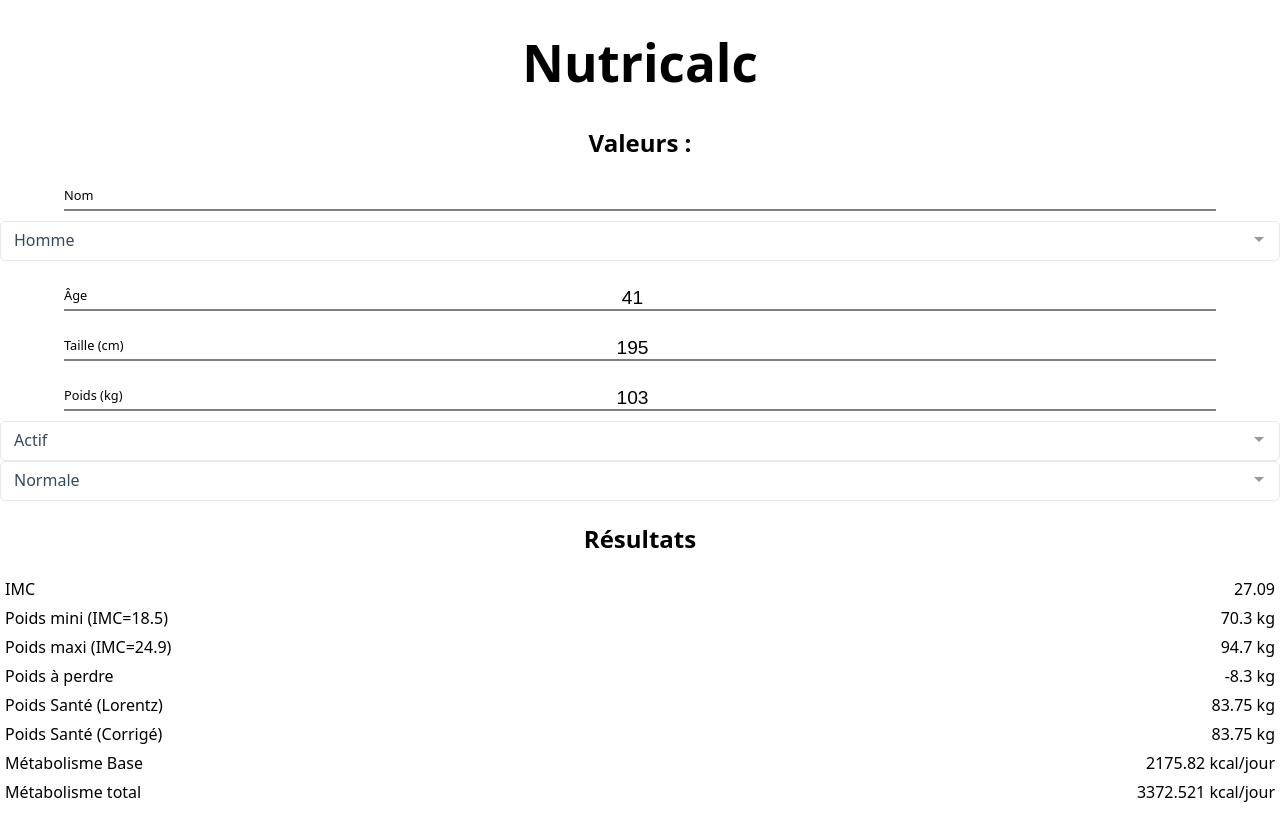
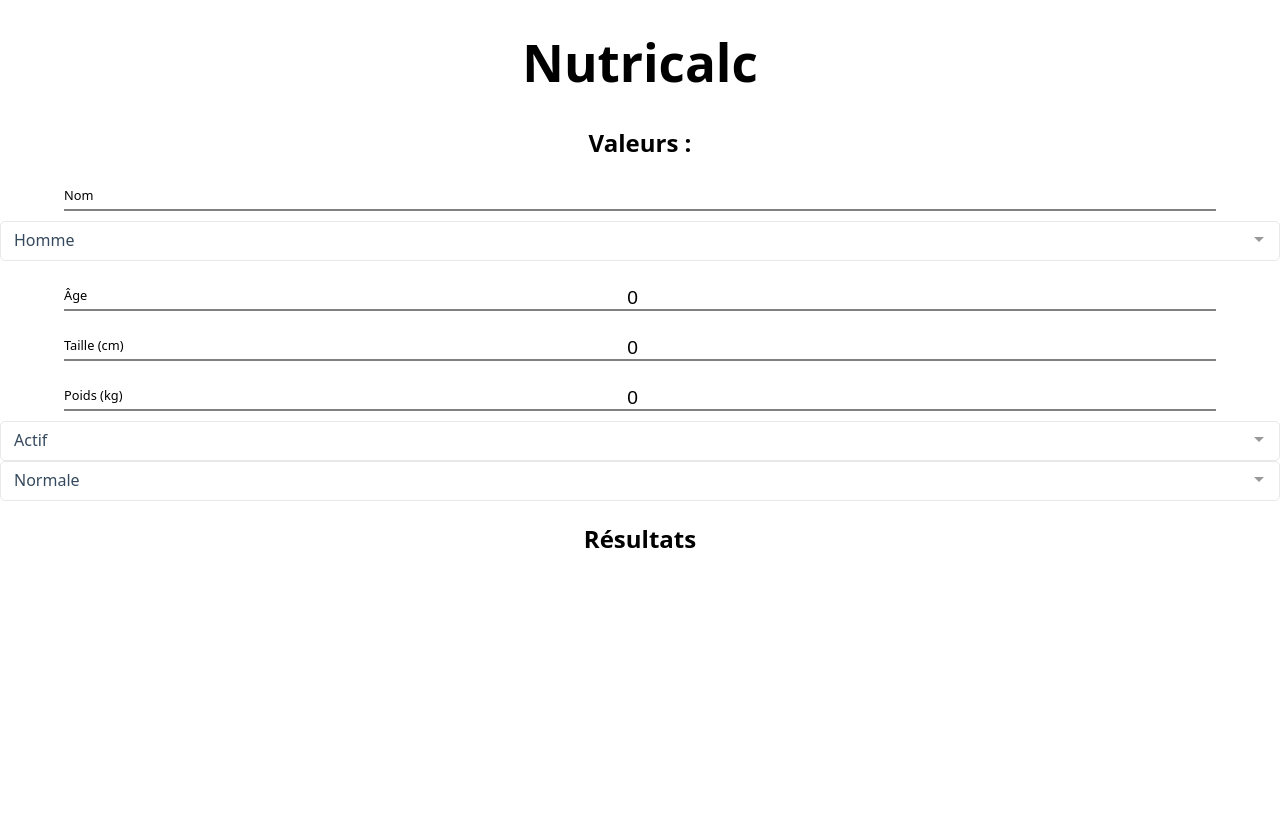
Before and after one commit to NikoMobile/NutriCalc, a Vue app: page / in a window 1280 px wide. Built offline with nearby package versions, Linux system fonts and the light colour scheme.

Commit message:
App.vue : suppression des valeurs par défaut de dev

```diff
--- a/src/App.vue
+++ b/src/App.vue
@@ -1,7 +1,7 @@
 <script setup>
+import {computed, ref} from "vue";
 
 import NumberInput from "@/components/NumberInput.vue";
-import {computed, ref} from "vue";
 import TextInput from "@/components/TextInput.vue";
 import SelectInput from "@/components/SelectInput.vue";
 
@@ -34,10 +34,10 @@
 
 
 const nom = ref("")
-const age = ref(41)
+const age = ref(0)
 const sexe = ref(sexes[0])
-const taille = ref(195)
-const poids = ref(103)
+const taille = ref(0)
+const poids = ref(0)
 const activite = ref(niveauxActivite[2])
 const morpho = ref(typeMorphologie[1])
 
@@ -109,9 +109,6 @@
       <span>Métabolisme total</span>
       <span>{{ metabolisme_total }} kcal/jour</span>
     </div>
-    <div class="result-row"></div>
-    <div class="result-row"></div>
-
   </div>
 </template>
 
```
